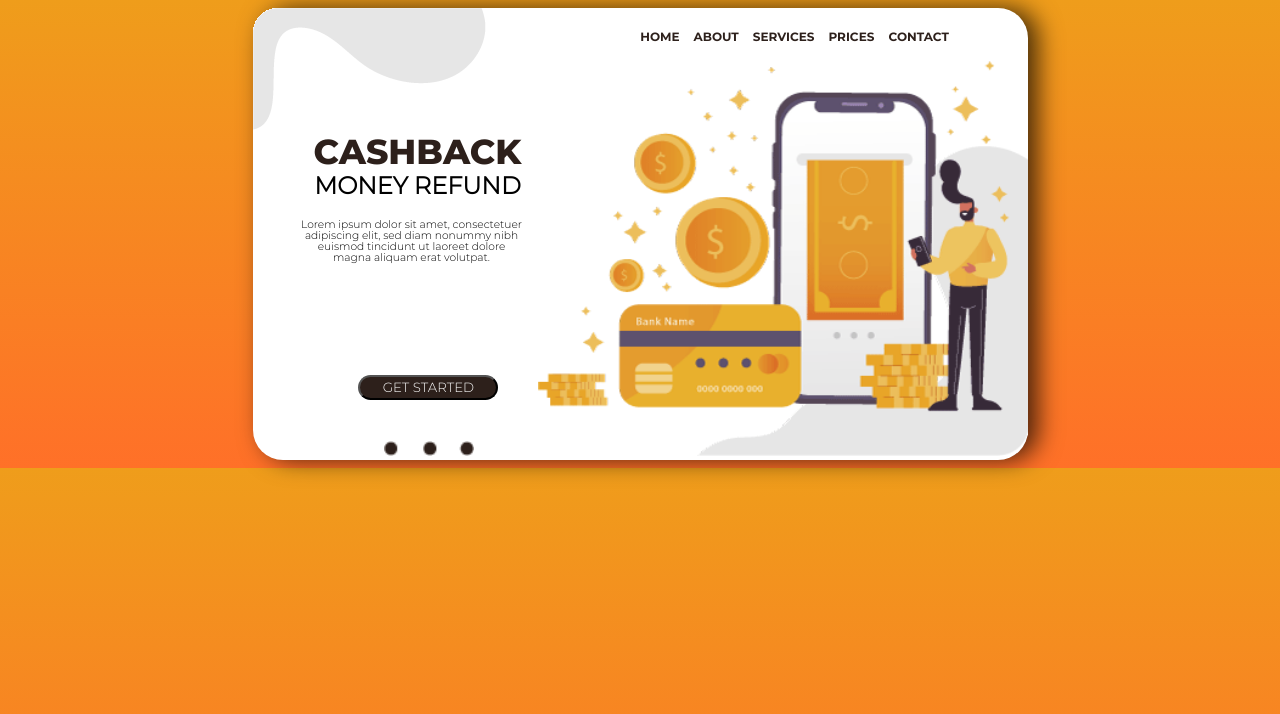
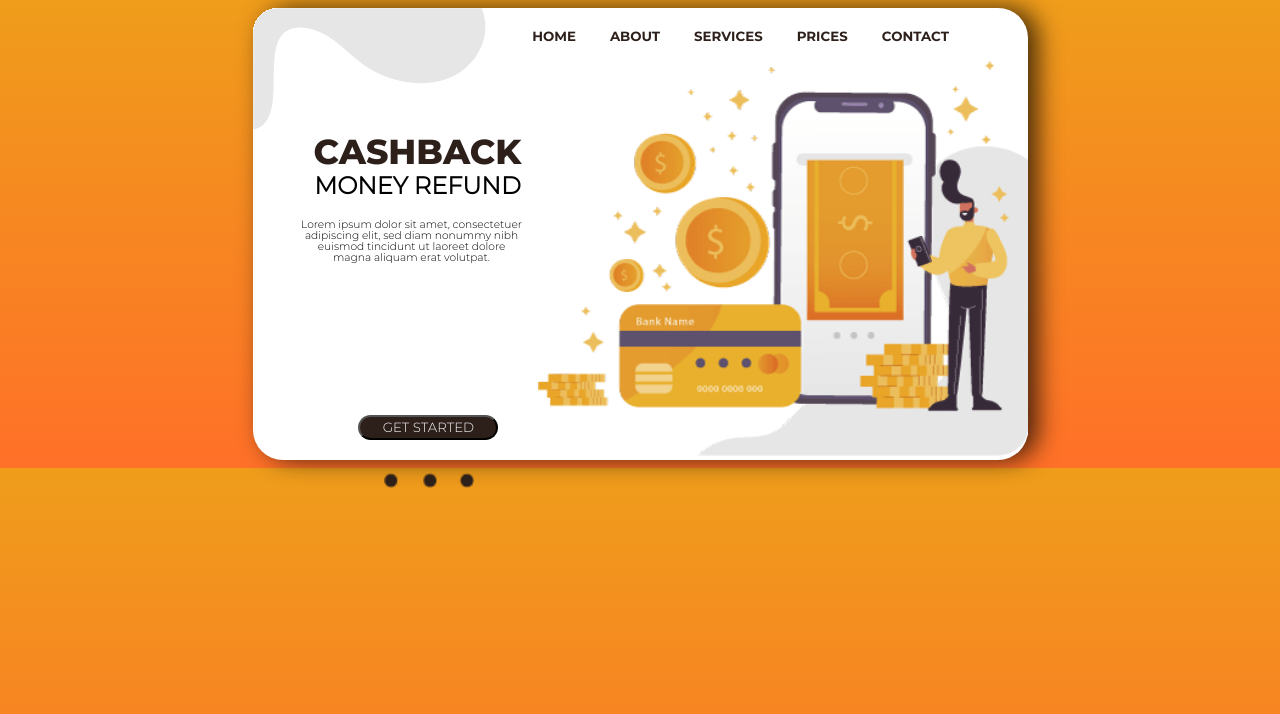
Before and after one commit to johan-SR/Pacrial-Web, a plain HTML site: page index.html in a window 1280 px wide. Drawn offline with Linux system fonts and the light colour scheme.

Commit message:
toques finales

```diff
--- a/index.html
+++ b/index.html
@@ -13,7 +13,7 @@
             <div class="header">
                 <nav id="opciones">
                     <ul>
-                        <li><a href="#">HOME</a></li>
+                        <li><a href="home.html">HOME</a></li>
                         <li><a href="#">ABOUT</a></li>
                         <li><a href="#">SERVICES</a></li>
                         <li><a href="#">PRICES</a></li>
--- a/styles.css
+++ b/styles.css
@@ -65,11 +65,11 @@ header{
 
 #opciones ul li {
     display: inline;
-    padding: 20px 5px 0px 5px;
+    padding: 20px 5px 0px 25px;
 }
 
 #opciones ul li a {
-    font-size: 9pt;
+    font-size: 10pt;
     text-decoration: none;
     font-family: montserratbold;
     color: var(--cafe);
@@ -117,7 +117,7 @@ header{
 
     position: absolute;
     left: 28%;
-    bottom: 50%;
+    bottom: 45%;
     font-size: 10pt;
     color:#fff;
     background: var(--cafe);
@@ -130,7 +130,7 @@ header{
 .puntos{
     position: absolute;
     left: 30%;
-    bottom: 43%;
+    bottom: 39%;
     width: 90px;
 
 }
```
Also changed, not shown: home.html (added, +3 -0 lines), Imagenes/construccion.png (added).
